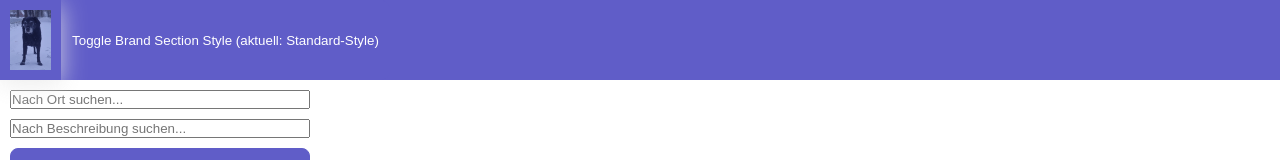
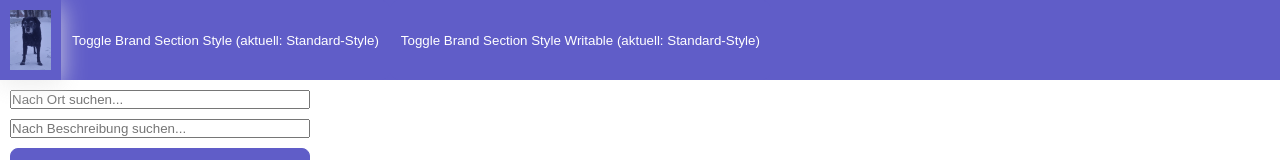
Before and after one commit to mbeier1406/ng-chaos, an Angular app: page / in a window 1280 px wide. Shown: the top 160 px of the page. Built offline with nearby package versions, Linux system fonts and the light colour scheme; data requests are answered from the project's data file.

Commit message:
Beispiel für ein linked Signal.

```diff
--- a/src/app/app.html
+++ b/src/app/app.html
@@ -10,6 +10,7 @@
       </header>
     </a>
     <button class="primary" type="button" (click)="toggleBrandSectionStyle()">Toggle Brand Section Style (aktuell: {{ brandSectionStyleText() }})</button>
+    <button class="primary" type="button" (click)="toggleBrandSectionStyleWritableText()">Toggle Brand Section Style Writable (aktuell: {{ brandSectionStyleWritableText() }})</button>
   </section>
   <div class="content">
     <router-outlet />
--- a/src/app/app.ts
+++ b/src/app/app.ts
@@ -1,4 +1,4 @@
-import { Component, signal, computed } from '@angular/core';
+import { Component, signal, computed, linkedSignal } from '@angular/core';
 import { RouterOutlet, RouterLink } from '@angular/router';
 
 /**
@@ -22,9 +22,14 @@ export class App {
   protected readonly title = signal('Chaos');
   protected readonly brandSectionStyle = signal<'brand-section-std' | 'brand-section-white'>('brand-section-std');
   protected readonly brandSectionStyleText = computed(() => this.brandSectionStyle() === 'brand-section-std' ? 'Standard-Style' : 'Weißer Hintergrund');
+  protected readonly brandSectionStyleWritableText = linkedSignal(() => this.brandSectionStyle() === 'brand-section-std' ? 'Standard-Style' : 'Weißer Hintergrund');
 
   toggleBrandSectionStyle() {
     this.brandSectionStyle.update(style => style === 'brand-section-std' ? 'brand-section-white' : 'brand-section-std');
   }
 
+  toggleBrandSectionStyleWritableText() {
+    this.brandSectionStyleWritableText.update(style => style === 'Standard-Style' ? 'Weißer Hintergrund' : 'Standard-Style');
+  }
+
 }
```
